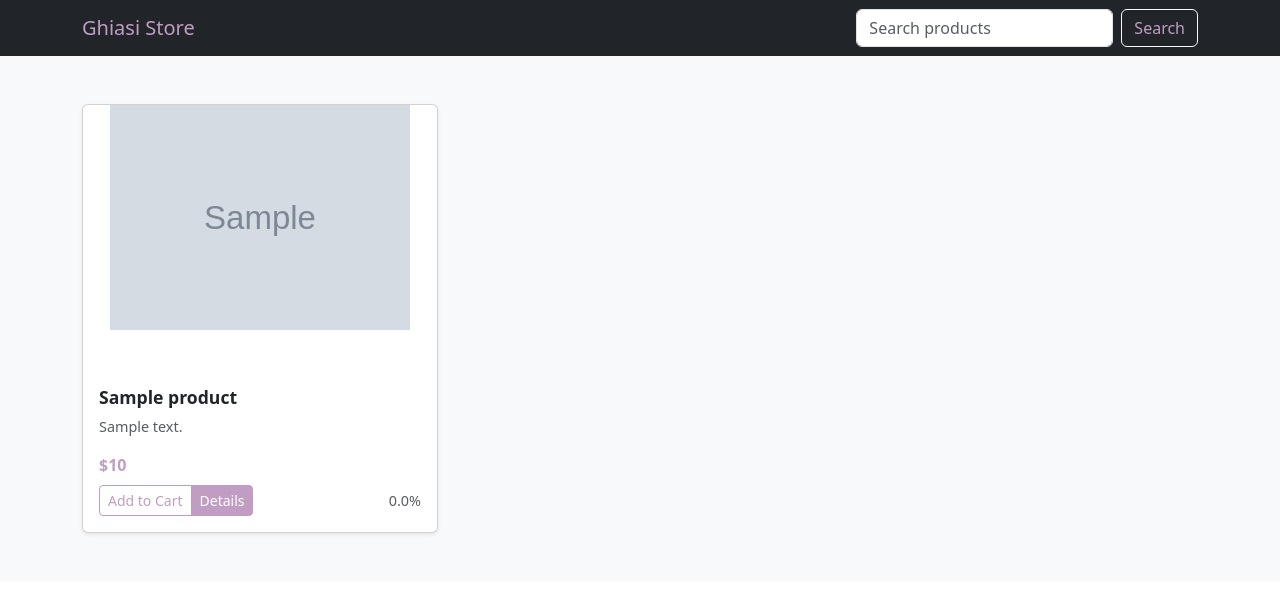
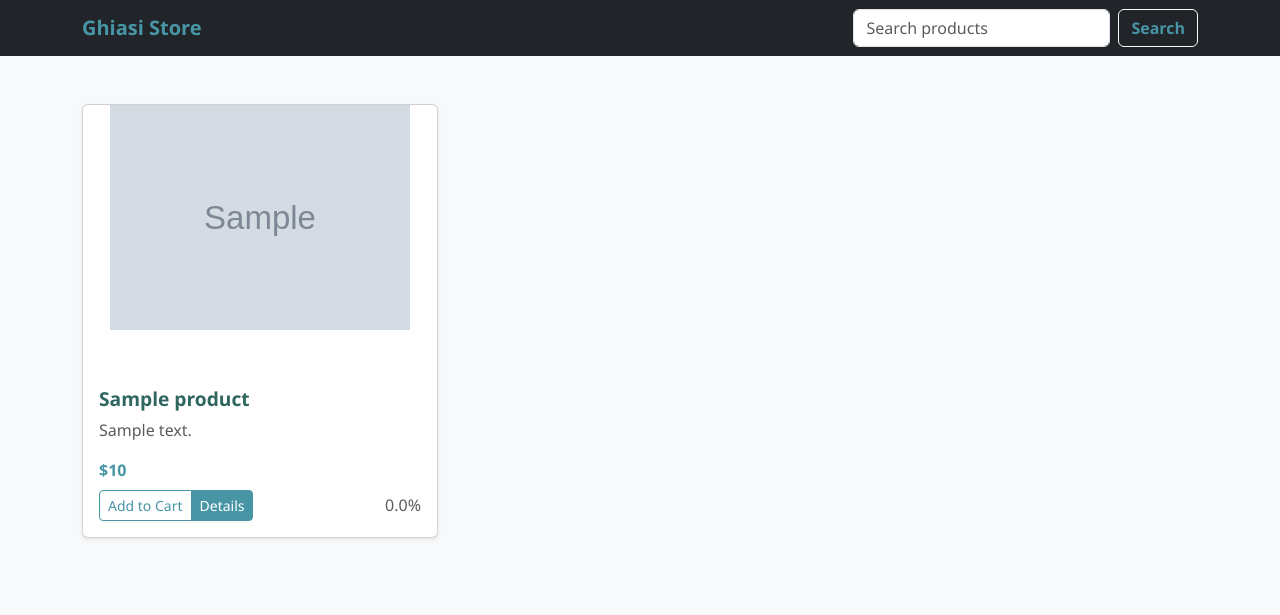
Before and after one commit to faezehghiasi/luxe-Store-Django, a Django app: page / in a window 1280 px wide. Shown: the top 615 px of the page. Run offline with Django 5.2, Linux system fonts and the light colour scheme; tables that the repository leaves empty hold one stand-in row (values such as "Sample post"); grey boxes marked "Sample" are stand-in pictures.

Commit message:
add base template and make Inheritance

```diff
--- a/store/core/templates/core/listOfProducts.html
+++ b/store/core/templates/core/listOfProducts.html
@@ -1,86 +1,5 @@
-{% load static %}
-<!doctype html>
-<html lang="en" data-bs-theme="auto">
-  <head>
-    <meta charset="utf-8">
-    <meta name="viewport" content="width=device-width, initial-scale=1">
-    <title>My Store · Bootstrap</title>
-
-    <link href="https://cdn.jsdelivr.net/npm/bootstrap@5.3.3/dist/css/bootstrap.min.css" rel="stylesheet">
-    <script src="https://cdn.jsdelivr.net/npm/bootstrap@5.3.3/dist/js/bootstrap.bundle.min.js"></script>
-    <script src="{% static 'core/js/holder.min.js' %}"></script>
-
-    <style>
-      :root {
-        --primary-color: #c19dc3;
-        --primary-dark: #c19dc3;
-;
-      }
-
-      .navbar-dark .navbar-brand,
-      .navbar-dark .btn-outline-light {
-        color: var(--primary-color);
-      }
-
-      .card-title {
-        font-size: 1.1rem;
-        font-weight: 600;
-      }
-
-      .card-text {
-        font-size: 0.9rem;
-      }
-
-      .product-image {
-        object-fit: contain;
-        width: 100%;
-        max-height: 225px;
-      }
-
-      .btn-teal {
-        background-color: var(--primary-color);
-        border-color: var(--primary-color);
-        color: white;
-      }
-
-      .btn-teal-outline {
-        color: var(--primary-color);
-        border-color: var(--primary-color);
-      }
-
-      .btn-teal:hover,
-      .btn-teal-outline:hover {
-        background-color: var(--primary-dark);
-        color: white;
-        border-color: var(--primary-dark);
-      }
-
-      .text-primary {
-        color: var(--primary-color) !important;
-      }
-    </style>
-  </head>
-  <body>
-
-  <!-- Navbar -->
-  <nav class="navbar navbar-expand-lg navbar-dark bg-dark">
-    <div class="container">
-      <a class="navbar-brand" href="#">Ghiasi Store</a>
-      <button class="navbar-toggler" type="button" data-bs-toggle="collapse" data-bs-target="#navbarNav">
-        <span class="navbar-toggler-icon"></span>
-      </button>
-      <div class="collapse navbar-collapse" id="navbarNav">
-        <form class="d-flex ms-auto" role="search">
-          <input class="form-control me-2" type="search" placeholder="Search products" aria-label="Search">
-          <button class="btn btn-outline-light" type="submit">Search</button>
-        </form>
-      </div>
-    </div>
-  </nav>
-
-  <!-- Products -->
-  <div class="album py-5 bg-body-tertiary">
-    <div class="container">
+{% extends 'base.html' %}
+{% block content %}
     <div class="row row-cols-1 row-cols-sm-2 row-cols-md-3 g-4">
             {% for product in list_products %}
             <div class="col">
@@ -91,7 +10,7 @@
                   </div>
                 {% else %}
                   <svg class="bd-placeholder-img card-img-top" width="100%" height="225" xmlns="http://www.w3.org/2000/svg" role="img" aria-label="Placeholder: Thumbnail">
-                <rect width="100%" height="100%" fill="#55595c"></rect>
+                    <rect width="100%" height="100%" fill="#d1d1d1"></rect>
                     <text x="50%" y="50%" fill="#eceeef" dy=".3em" text-anchor="middle">No Image</text>
                   </svg>
                 {% endif %}
@@ -112,8 +31,4 @@
             </div>
             {% endfor %}
           </div>
-    </div>
-  </div>
-
-  </body>
-</html>
+{% endblock %}
--- a/store/store/settings.py
+++ b/store/store/settings.py
@@ -55,7 +55,7 @@ ROOT_URLCONF = 'store.urls'
 TEMPLATES = [
     {
         'BACKEND': 'django.template.backends.django.DjangoTemplates',
-        'DIRS': [],
+        'DIRS': [BASE_DIR / 'templates'],
         'APP_DIRS': True,
         'OPTIONS': {
             'context_processors': [
--- /dev/null
+++ b/store/templates/base.html
@@ -0,0 +1,120 @@
+{% load static %}
+<!doctype html>
+<html lang="en" data-bs-theme="auto">
+  <head>
+    <meta charset="utf-8">
+    <meta name="viewport" content="width=device-width, initial-scale=1">
+    <title>My Store</title>
+
+    <link href="https://cdn.jsdelivr.net/npm/bootstrap@5.3.3/dist/css/bootstrap.min.css" rel="stylesheet">
+    <script src="https://cdn.jsdelivr.net/npm/bootstrap@5.3.3/dist/js/bootstrap.bundle.min.js"></script>
+    <script src="{% static 'core/js/holder.min.js' %}"></script>
+
+    <style>
+      :root {
+        --primary-color: #4795a5; /* Teal with a softer tone */
+        --primary-dark: #2f6660; /* Darker shade for contrast */
+        --secondary-color: #f4e1d2; /* Soft peach for highlights */
+        --background-color: #f8f9fa; /* Soft background color */
+        --text-muted-color: #6c757d; /* Muted gray for text */
+      }
+
+      body {
+        background-color: var(--background-color);
+        font-family: 'Segoe UI', Tahoma, Geneva, Verdana, sans-serif;
+      }
+
+      .navbar-dark .navbar-brand,
+      .navbar-dark .btn-outline-light {
+        color: var(--primary-color);
+        font-weight: 600;
+      }
+
+      .navbar-dark .navbar-brand:hover,
+      .navbar-dark .btn-outline-light:hover {
+        color: var(--primary-dark);
+      }
+
+      .card-title {
+        font-size: 1.2rem;
+        font-weight: 700;
+        color: var(--primary-dark);
+      }
+
+      .card-text {
+        font-size: 1rem;
+        color: var(--text-muted-color);
+      }
+
+      .product-image {
+        object-fit: contain;
+        width: 100%;
+        max-height: 225px;
+      }
+
+      .btn-teal {
+        background-color: var(--primary-color);
+        border-color: var(--primary-color);
+        color: white;
+        font-weight: 500;
+      }
+
+      .btn-teal-outline {
+        color: var(--primary-color);
+        border-color: var(--primary-color);
+        font-weight: 500;
+      }
+
+      .btn-teal:hover,
+      .btn-teal-outline:hover {
+        background-color: var(--primary-dark);
+        color: white;
+        border-color: var(--primary-dark);
+        transition: background-color 0.3s ease, border-color 0.3s ease;
+      }
+
+      .text-primary {
+        color: var(--primary-color) !important;
+      }
+
+      .card {
+        transition: transform 0.3s ease, box-shadow 0.3s ease;
+      }
+
+      .card:hover {
+        transform: translateY(-5px);
+        box-shadow: 0px 5px 15px rgba(0, 0, 0, 0.1);
+      }
+
+      .album .row-cols-1, .album .row-cols-sm-2, .album .row-cols-md-3 {
+        margin-bottom: 30px;
+      }
+    </style>
+  </head>
+  <body>
+
+  <!-- Navbar -->
+  <nav class="navbar navbar-expand-lg navbar-dark bg-dark">
+    <div class="container">
+      <a class="navbar-brand" href="#">Ghiasi Store</a>
+      <button class="navbar-toggler" type="button" data-bs-toggle="collapse" data-bs-target="#navbarNav">
+        <span class="navbar-toggler-icon"></span>
+      </button>
+      <div class="collapse navbar-collapse" id="navbarNav">
+        <form class="d-flex ms-auto" role="search">
+          <input class="form-control me-2" type="search" placeholder="Search products" aria-label="Search">
+          <button class="btn btn-outline-light" type="submit">Search</button>
+        </form>
+      </div>
+    </div>
+  </nav>
+
+  <!-- Products -->
+  <div class="album py-5 bg-body-tertiary">
+    <div class="container">
+        {% block content %}NO CONTENT YET{% endblock %}
+    </div>
+  </div>
+
+  </body>
+</html>
```
Lines whose indentation alone changed are shown as unchanged.
